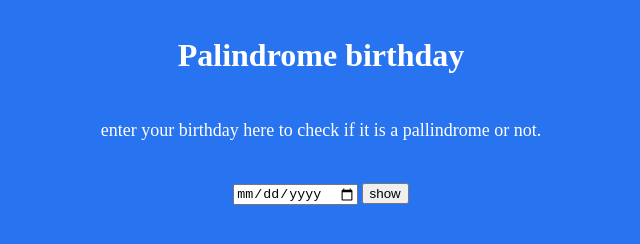
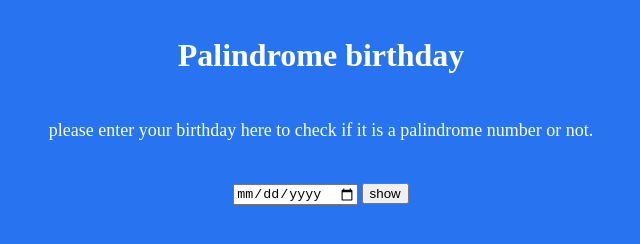
Before and after one commit to aashish2019/pallindromebirthday, a plain HTML site: page palindromebirthday/index.html in a window 1280 px wide. Shown: the whole page, without its empty margins (319-959 px from the left). Drawn offline with Linux system fonts and the light colour scheme.

Commit message:
Update index.html

```diff
--- a/palindromebirthday/index.html
+++ b/palindromebirthday/index.html
@@ -8,7 +8,7 @@
 </head>
 <body>
     <h1>Palindrome birthday</h1>
-    <p>enter your birthday here to check if it is a pallindrome or not.</p>
+    <p> please enter your birthday here to check if it is a palindrome number or not.</p>
     <input type="date" id="birthday-input" />
     <button id="show-btn">show</button>
     <p id="output"></p>
```
